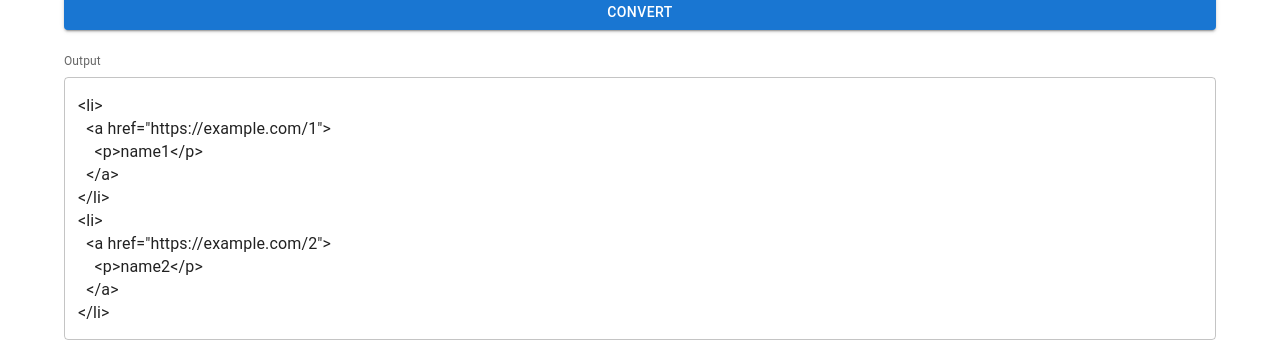
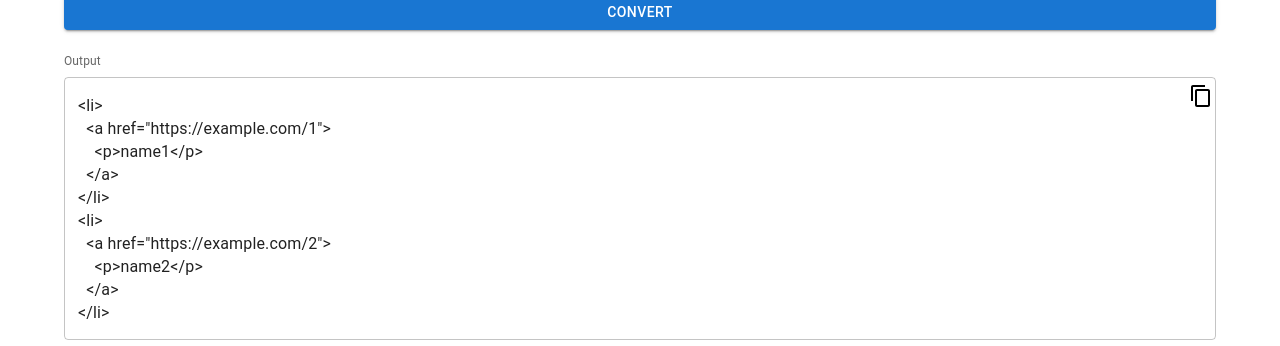
Before and after one commit to okaryo/json_converter, a Next.js app: page / in a window 1280 px wide. Shown: the part 606-952 px from the top of the page. Built offline with nearby package versions, Linux system fonts and the light colour scheme.

Commit message:
[modify] add copy function

```diff
--- a/package.json
+++ b/package.json
@@ -13,10 +13,12 @@
   "dependencies": {
     "@emotion/react": "^11.8.2",
     "@emotion/styled": "^11.8.1",
+    "@mui/icons-material": "^5.5.1",
     "@mui/material": "^5.5.1",
     "@reduxjs/toolkit": "^1.8.0",
     "next": "12.1.0",
     "react": "17.0.2",
+    "react-copy-to-clipboard": "^5.0.4",
     "react-dom": "17.0.2",
     "react-redux": "^7.2.6"
   },
@@ -24,6 +26,7 @@
     "@types/jest": "^27.4.1",
     "@types/node": "17.0.21",
     "@types/react": "17.0.41",
+    "@types/react-copy-to-clipboard": "^5.0.2",
     "@types/react-redux": "^7.1.23",
     "eslint": "8.11.0",
     "eslint-config-next": "12.1.0",
--- a/src/pages/index.tsx
+++ b/src/pages/index.tsx
@@ -1,4 +1,6 @@
-import { AppBar, Button, Container, InputLabel, List, ListItem, TextField, Typography } from '@mui/material'
+import { AppBar, Box, Button, Container, Fab, InputLabel, List, ListItem, TextField, Typography } from '@mui/material'
+import ContentCopyIcon from '@mui/icons-material/ContentCopy'
+import CheckIcon from '@mui/icons-material/Check'
 import type { NextPage } from 'next'
 import Head from 'next/head'
 import { useState } from 'react'
@@ -6,12 +8,14 @@ import { useDispatch, useSelector } from 'react-redux'
 import Footer from '../components/Footer'
 import { JsonConverter } from '../model/JsonConverter'
 import { converterSlice, RootState } from '../store'
+import CopyToClipboard from 'react-copy-to-clipboard'
 
 const Home: NextPage = () => {
   const dispatch = useDispatch()
   const converter = useSelector((state: RootState) => state.converter.jsonConverter)
   const output = useSelector((state: RootState) => state.converter.output)
   const [error, setError] = useState(false)
+  const [copyComplete, setCopyComplete] = useState(false)
 
   const onChangeInputJson = (event: React.ChangeEvent<HTMLInputElement>) => {
     const value = event.target.value
@@ -30,6 +34,11 @@ const Home: NextPage = () => {
 
   const onClickConvert = () => {
     dispatch(converterSlice.actions.convert())
+  }
+
+  const onCopy = () => {
+    setCopyComplete(true)
+    setTimeout(() => setCopyComplete(false), 3000)
   }
 
   return (
@@ -84,12 +93,21 @@ const Home: NextPage = () => {
 
             <ListItem sx={{dispaly: "flex", flexDirection: "column", alignItems: "start", p: 0, mb: 3}}>
               <InputLabel shrink>Output</InputLabel>
+              <Box sx={{width: "100%"}}>
                 <TextField
                   minRows={5}
                   value={output}
                   multiline
                   fullWidth
                 />
+                <CopyToClipboard text={output}>
+                  {
+                    copyComplete ?
+                    <CheckIcon sx={{position: "absolute", top: 30, right: 3}} color="primary" /> :
+                    <ContentCopyIcon sx={{position: "absolute", top: 30, right: 3}} onClick={onCopy} />
+                  }
+                </CopyToClipboard>
+              </Box>
             </ListItem>
           </List>
         </Container>
```
Also changed, not shown: 1 other file (tests, documents, lock files or other folders). Lines whose indentation alone changed are shown as unchanged.
